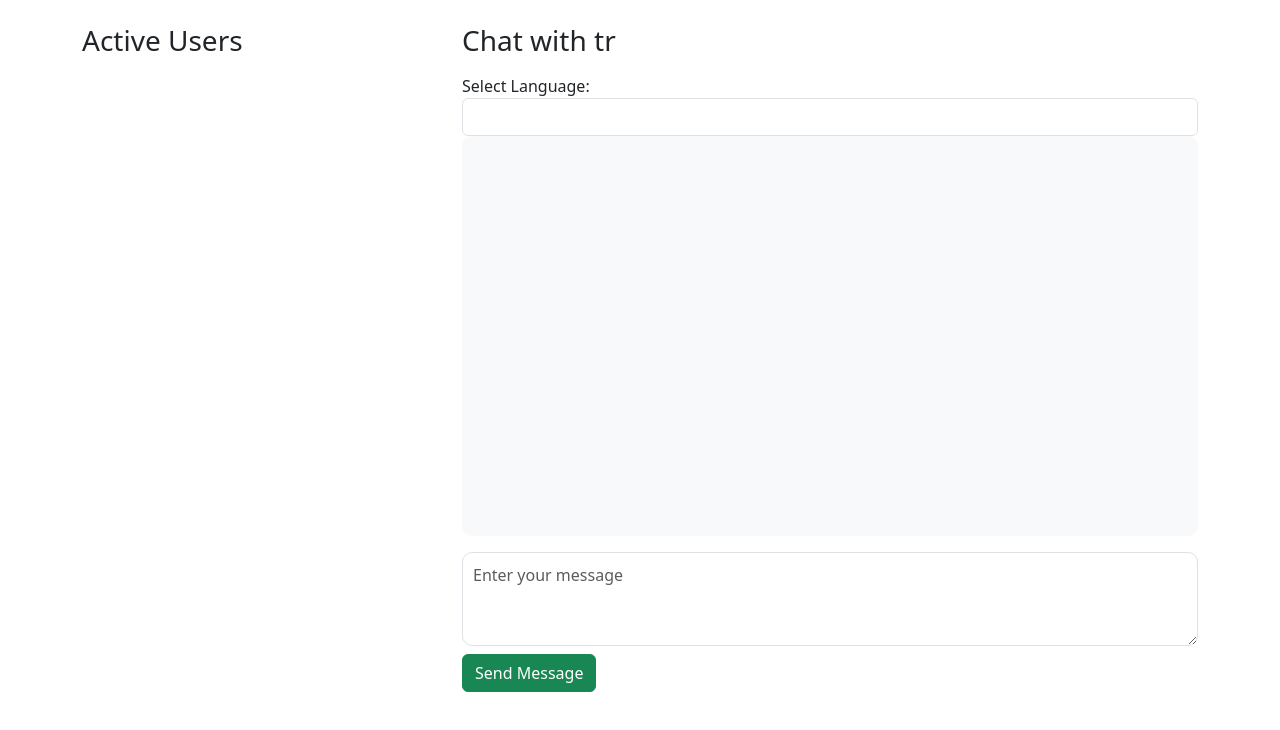
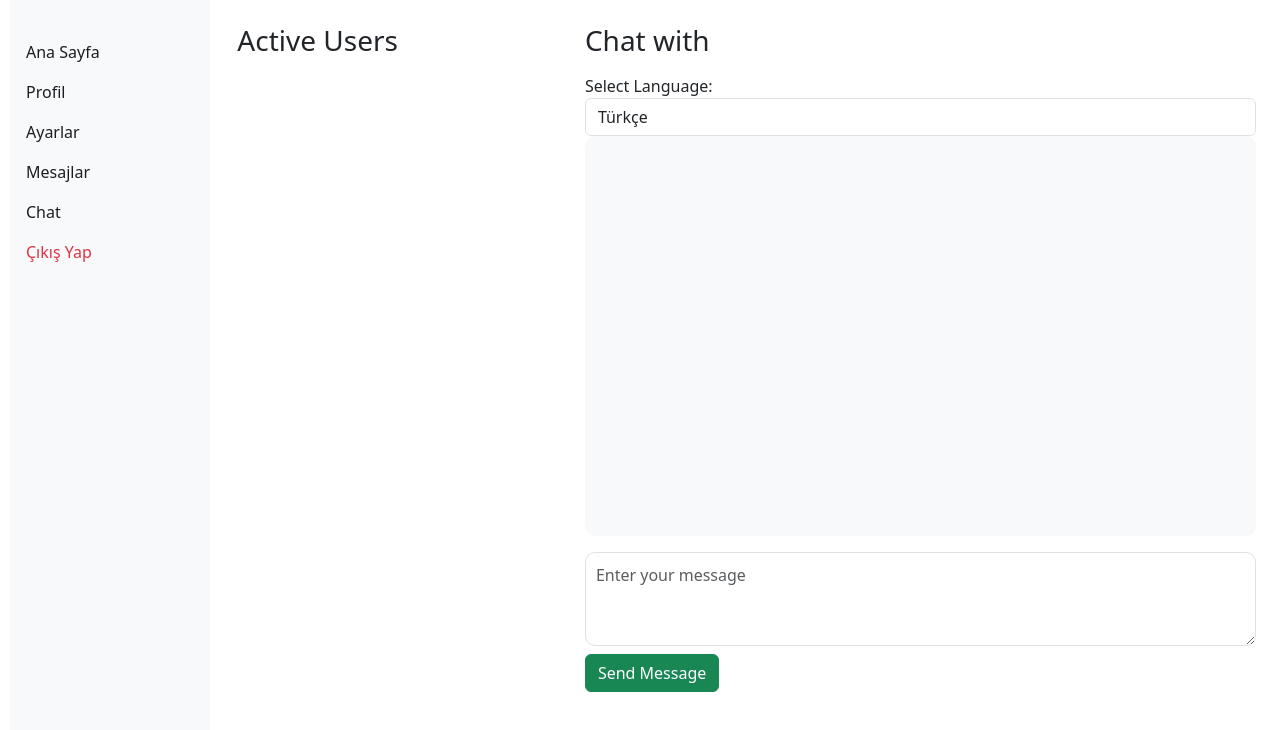
Before and after one commit to ilaydaakyuz/JwtAuthWebApi, an Angular app in the folder Frontend/: page /chat in a window 1280 px wide. Shown: the top 730 px of the page. Built offline with nearby package versions, Linux system fonts and the light colour scheme.

Commit message:
Fixed layout issues with sidebar and improved chat message handling

```diff
--- a/Frontend/src/app/chat/chat.component.html
+++ b/Frontend/src/app/chat/chat.component.html
@@ -1,6 +1,17 @@
-<!-- Container for chat application -->
+<!-- Main container -->
+<div class="container-fluid">
+  <div class="row">
+
+    <!-- Sidebar Menu -->
+    <div class="col-12 col-md-3 col-lg-2 p-0 bg-light" style="height: 100vh; position: fixed; width: 60px; margin-left: 10px;">
+      <app-menu></app-menu>
+    </div>
+
+    <!-- Main Content Area -->
+    <main class="col-md-9 col-lg-10 offset-md-3 offset-lg-2">
       <div class="container mt-4">
         <div class="row">
+
           <!-- Active Users List -->
           <div class="col-md-4">
             <h3 class="mb-3">Active Users</h3>
@@ -20,10 +31,10 @@
             <div class="form-group mt-3">
               <label for="languageSelect">Select Language:</label>
               <select id="languageSelect" class="form-control" [(ngModel)]="selectedLanguage">
+                <option value="tr">Türkçe</option>
                 <option value="en">English</option>
                 <option value="fr">French</option>
                 <option value="de">German</option>
-
               </select>
             </div>
 
@@ -57,6 +68,9 @@
           </div>
         </div>
       </div>
+    </main>
+  </div>
+</div>
 
 <!-- Toast Notification Container -->
 <div *ngIf="notification" class="toast-container position-fixed bottom-0 end-0 p-3">
--- a/Frontend/src/app/chat/chat.component.ts
+++ b/Frontend/src/app/chat/chat.component.ts
@@ -20,11 +20,11 @@ import { response } from 'express';
 export class ChatComponent implements OnInit,OnDestroy {
   message: string = '';
   translatedMessage:string='';
-  selectedLanguage:string='';
+  selectedLanguage:string='tr';
   token: string = '';
   userId: string = '';
   username: string = '';
-  selectedUser: string = 'tr';
+  selectedUser: string = '';
   messages: { user: string, message: string }[] = [];
   activeUsers: string[] = [];
   notification: string | null = null;
@@ -81,10 +81,16 @@ export class ChatComponent implements OnInit,OnDestroy {
 
   sendPrivateMessage(): void {
     if (this.selectedUser && this.message.trim() !== '') {
+      if(this.selectedLanguage!='tr'){
       this.translationService.translateText(this.message, 'tr', this.selectedLanguage).subscribe(translatedMessage => {
         this.chatService.sendPrivateMessage(this.selectedUser, translatedMessage);
         this.message = '';
       });
+    }
+    else{
+      this.chatService.sendPrivateMessage(this.selectedUser,this.message);
+      this.message='';
+    }
     }
   }
 
```
Also changed, not shown: 10 other files (tests, documents, lock files or other folders). Lines whose indentation alone changed are shown as unchanged.
